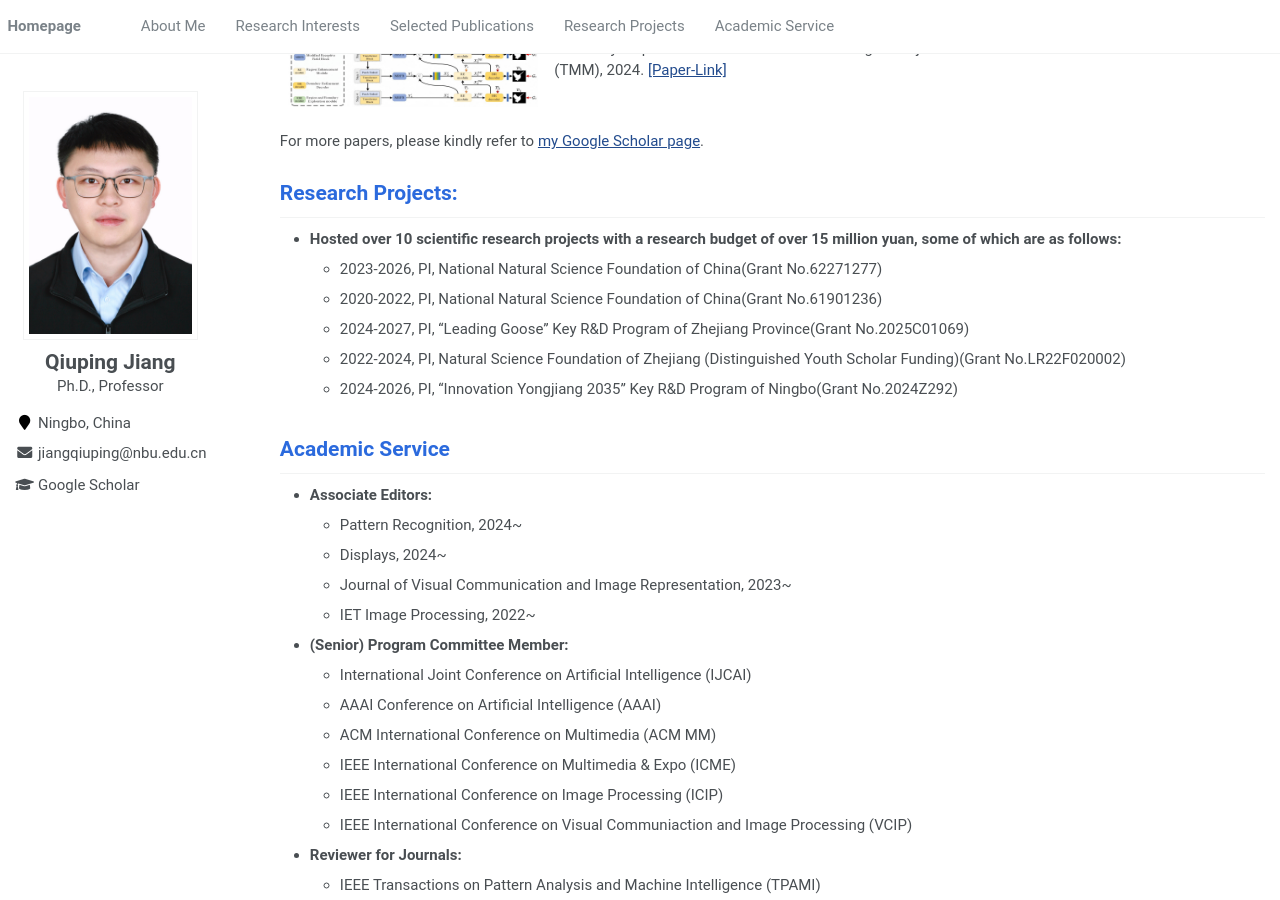
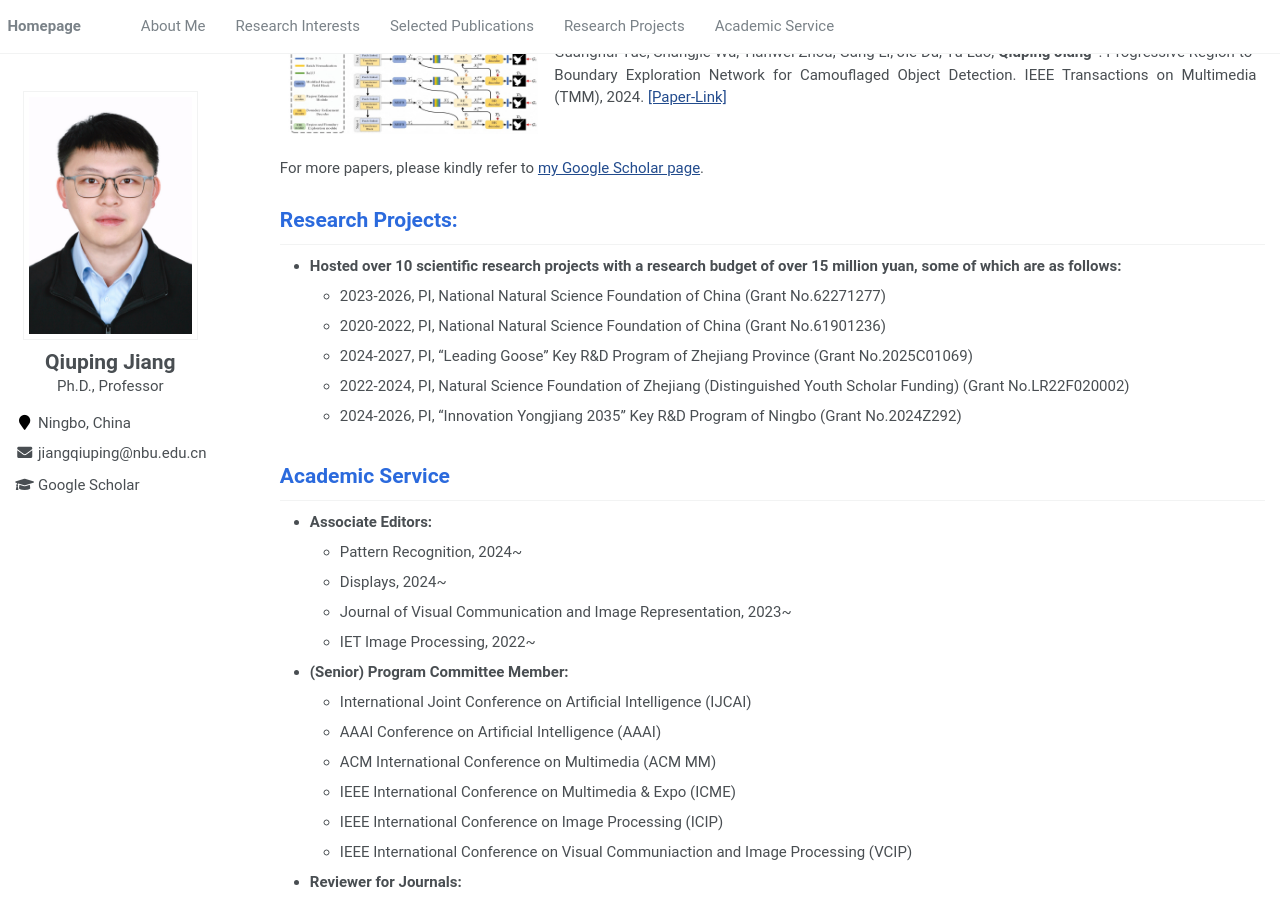
Before and after one commit to jiang-qiuping/Jiang-qiuping.github.io, a Jekyll site: the page built from assets/_pages/about.md, in a window 1280 px wide and 900 px high, scrolled down 3751 px. Built offline with Jekyll 4.4.1, drawn with Linux system fonts in a browser that asks for light colours.

Commit message:
Update about.md

```diff
--- a/assets/_pages/about.md
+++ b/assets/_pages/about.md
@@ -282,7 +282,7 @@
     </tr>
   <tr>
       <td>
-        <img align="left" width="700" height="400" src="../images/CCL-Net.png"/>
+        <img align="left" width="700" height="400" src="../images/SPDF.png"/>
       </td>
       <td>
         <p style="text-align: justify">
@@ -412,11 +412,11 @@
 
 # <font color="#2B6ADD"> Research Projects: </font>
 + **Hosted over 10 scientific research projects with a research budget of over 15 million yuan, some of which are as follows:**
-  - 2023-2026, PI, National Natural Science Foundation of China(Grant No.62271277)
-  - 2020-2022, PI, National Natural Science Foundation of China(Grant No.61901236)
-  - 2024-2027, PI, "Leading Goose" Key R&D Program of Zhejiang Province(Grant No.2025C01069)
-  - 2022-2024, PI, Natural Science Foundation of Zhejiang (Distinguished Youth Scholar Funding)(Grant No.LR22F020002)
-  - 2024-2026, PI, "Innovation Yongjiang 2035" Key R&D Program of Ningbo(Grant No.2024Z292)
+  - 2023-2026, PI, National Natural Science Foundation of China (Grant No.62271277)
+  - 2020-2022, PI, National Natural Science Foundation of China (Grant No.61901236)
+  - 2024-2027, PI, "Leading Goose" Key R&D Program of Zhejiang Province (Grant No.2025C01069)
+  - 2022-2024, PI, Natural Science Foundation of Zhejiang (Distinguished Youth Scholar Funding) (Grant No.LR22F020002)
+  - 2024-2026, PI, "Innovation Yongjiang 2035" Key R&D Program of Ningbo (Grant No.2024Z292)
 
 <span class='anchor' id='Service'></span>
 
```
